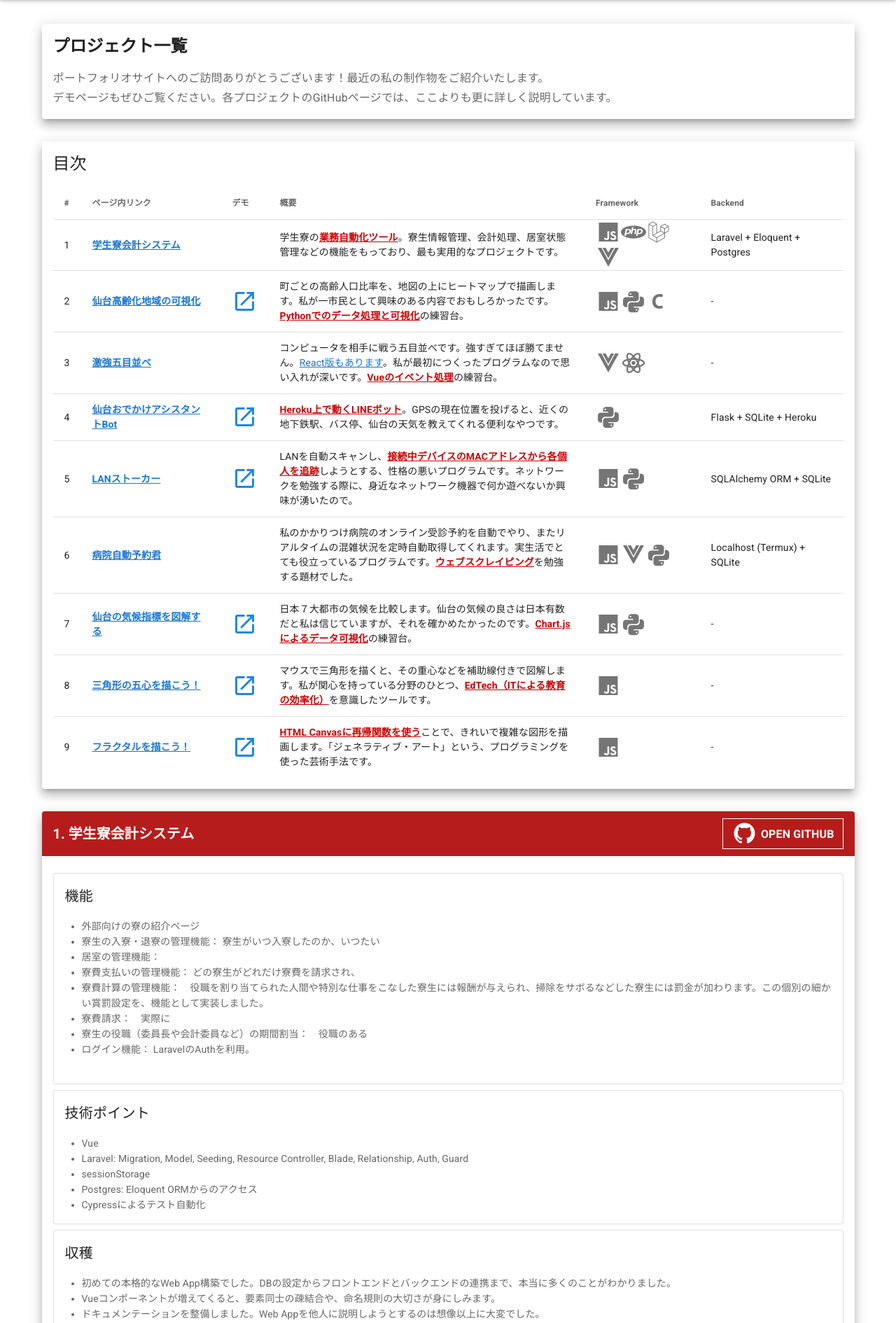
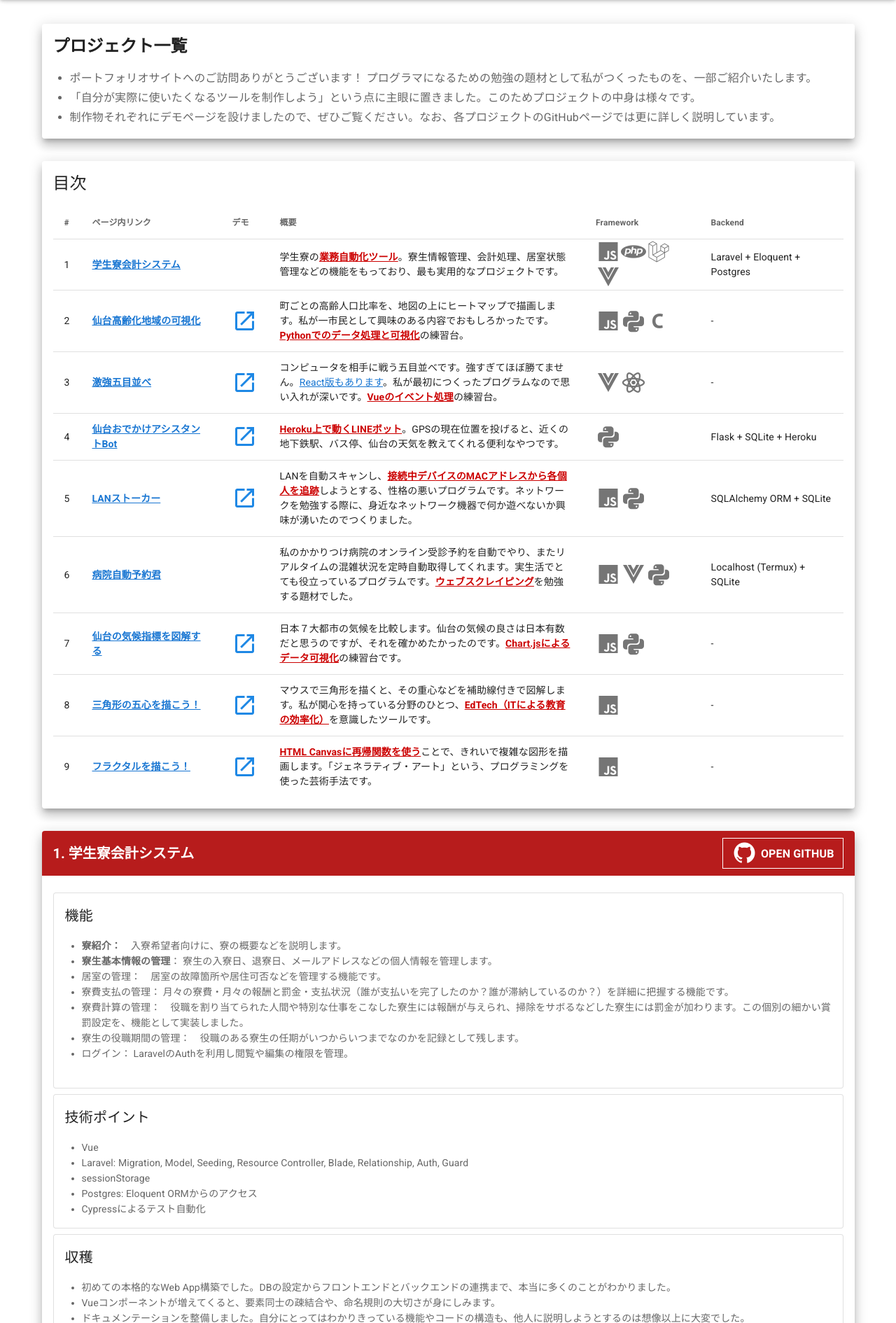
Before and after one commit to azureleaf/azureleaf.github.io, a Vue app: page /#/ in a window 1280 px wide. Shown: the part 50-1940 px from the top of the page at 70% size. Built offline with nearby package versions, Linux system fonts and the light colour scheme.

Commit message:
style: Explain projects

```diff
--- a/src/components/PortfolioHeader.vue
+++ b/src/components/PortfolioHeader.vue
@@ -1,6 +1,6 @@
 <template>
   <v-container>
-    <v-app-bar app color="pink darken-4" dark dense>
+    <v-app-bar app color="black" dark dense>
       <div class="d-flex align-center">
         <!-- <v-img
           alt="Vuetify Logo"
@@ -75,6 +75,6 @@ export default {
 .setFont {
   font-family: "Noto Serif JP", serif !important;
   /* font-family: "Noto Sans JP", sans-serif !important; */
-  letter-spacing: 3px !important;
+  letter-spacing: 2px !important;
 }
 </style>
--- a/src/views/Projects.vue
+++ b/src/views/Projects.vue
@@ -5,8 +5,18 @@
         >プロジェクト一覧</v-card-title
       >
       <v-card-subtitle class="subtitle-1">
-        ポートフォリオサイトへのご訪問ありがとうございます！最近の私の制作物をご紹介いたします。<br />
-        デモページもぜひご覧ください。各プロジェクトのGitHubページでは、ここよりも更に詳しく説明しています。
+        <ul>
+          <li>
+            ポートフォリオサイトへのご訪問ありがとうございます！
+            プログラマになるための勉強の題材として私がつくったものを、一部ご紹介いたします。
+          </li>
+          <li>
+            「自分が実際に使いたくなるツールを制作しよう」という点に主眼に置きました。このためプロジェクトの中身は様々です。
+          </li>
+          <li>
+            制作物それぞれにデモページを設けましたので、ぜひご覧ください。なお、各プロジェクトのGitHubページでは更に詳しく説明しています。
+          </li>
+        </ul>
       </v-card-subtitle>
     </v-card>
     <v-card elevation="10" class="my-8">
@@ -192,14 +202,13 @@ export default {
           frameworks: ["js", "php", "laravel", "vue"],
           backends: ["Laravel + Eloquent + Postgres"],
           funcs: [
-            "外部向けの寮の紹介ページ",
-            "寮生の入寮・退寮の管理機能： 寮生がいつ入寮したのか、いつたい",
-            "居室の管理機能：　",
-            "寮費支払いの管理機能： どの寮生がどれだけ寮費を請求され、",
-            "寮費計算の管理機能：　役職を割り当てられた人間や特別な仕事をこなした寮生には報酬が与えられ、掃除をサボるなどした寮生には罰金が加わります。この個別の細かい賞罰設定を、機能として実装しました。",
-            "寮費請求：　実際に",
-            "寮生の役職（委員長や会計委員など）の期間割当：　役職のある",
-            "ログイン機能： LaravelのAuthを利用。"
+            "<b>寮紹介：</b>　入寮希望者向けに、寮の概要などを説明します。",
+            "<b>寮生基本情報の管理</b>： 寮生の入寮日、退寮日、メールアドレスなどの個人情報を管理します。",
+            "居室の管理：　居室の故障箇所や居住可否などを管理する機能です。",
+            "寮費支払の管理： 月々の寮費・月々の報酬と罰金・支払状況（誰が支払いを完了したのか？誰が滞納しているのか？）を詳細に把握する機能です。",
+            "寮費計算の管理：　役職を割り当てられた人間や特別な仕事をこなした寮生には報酬が与えられ、掃除をサボるなどした寮生には罰金が加わります。この個別の細かい賞罰設定を、機能として実装しました。",
+            "寮生の役職期間の管理：　役職のある寮生の任期がいつからいつまでなのかを記録として残します。",
+            "ログイン： LaravelのAuthを利用し閲覧や編集の権限を管理。"
           ],
           funcImg: "",
           techs: [
@@ -212,7 +221,7 @@ export default {
           achvs: [
             "初めての本格的なWeb App構築でした。DBの設定からフロントエンドとバックエンドの連携まで、本当に多くのことがわかりました。",
             "Vueコンポーネントが増えてくると、要素同士の疎結合や、命名規則の大切さが身にしみます。",
-            "ドキュメンテーションを整備しました。Web Appを他人に説明しようとするのは想像以上に大変でした。"
+            "ドキュメンテーションを整備しました。自分にとってはわかりきっている機能やコードの構造も、他人に説明しようとするのは想像以上に大変でした。"
           ]
         },
         {
@@ -248,25 +257,31 @@ export default {
           identifier: "gomoku",
           desc:
             "コンピュータを相手に戦う五目並べです。強すぎてほぼ勝てません。<a href='https://github.com/azureleaf/gomoku'>React版もあります</a>。私が最初につくったプログラムなので思い入れが深いです。<u>Vueのイベント処理</u>の練習台。",
-          demourl: "",
-          githuburl: "",
+          demourl: "https://azureleaf.github.io/gomoku-vue/",
+          githuburl: "https://github.com/azureleaf/gomoku-vue",
           frameworks: ["vue", "react"],
           backends: [],
           funcs: [
             "人間側が盤面に石を置くと、<u>COM側が独自のアルゴリズムで盤面を評価し最善手（と思われる手）を返してきます。</u>",
-            "<u>「待った」の機能</u>や、<u>盤面サイズ変更</u>などの操作機能があります。",
-            "盤面動作に<u>SVGアニメーション</u>を使い、見た目の洗練さを高めています。"
+            "<u>盤面サイズ変更</u>やリセットの機能があります。",
+            "盤面動作に<u>SVGアニメーション</u>を使い、見た目の洗練さを高めています。",
+            "「勝者や引き分けを表示する」「ゲーム勝敗が確定した場合にはそれ以降のクリックを受け付けない」など、詳細も詰めました。"
           ],
           funcImg: "",
           techs: [
-            "VuetifyとCDNのフォント、配色、CSSのカスタマイズによる<u>ポップなデザインの世界観</u>にかなりこだわり工夫しました。",
+            "Vuetifyによるマテリアルデザイン、CDNによるWebフォント、配色、CSSのカスタマイズによる<u>ポップなデザインの世界観</u>にこだわりました。",
             "Vuexによる状態管理を多用しています。",
-            "SVG Pathアニメーション"
+            "SVG Pathアニメーションの利用。",
+            "１．　盤面へのユーザーのクリックを感知すると、そのマス目の座標情報をVuexに対して通知します。",
+            "２．　クリックされたマス目に「O」を記入します。",
+            "３．　Vuexが現在の盤面情報を受け取り、その盤面を評価します。評価にはテンプレートマッチングを行い、最善手を洗い出します。",
+            "４．　O（人間側プレイヤー）にとっての最善手スコアと、X（COM側プレイヤー）にとっての最善手を",
+            "５．　"
           ],
           achvs: [
-            "<u>Vuexによる状態管理</u>の基礎を理解しました。",
+            "<u>Vuexによる状態管理</u>を一通り理解しました。",
             "Vuetifyでの細かいCSS調整がわかりました。",
-            "デザインの細かな違いが、サイト全体の印象に相当大きな影響を与えることを実感しました。"
+            "デザインの細かな違いが、サイト全体の印象に相当大きな影響を与えることを実感しました。これは特にゲームや購買サイトなどで顕著だと思います。"
           ]
         },
         {
@@ -289,21 +304,20 @@ export default {
             "バス停と地下鉄駅の緯度経度情報は、国交省サイトから入手してデータ整形。<u>Element Tree</u>でXMLを解析するのに手こずりました。",
             "地下鉄時刻表は、<u>仙台市交通局ウェブサイトからウェブスクレイピング。</u>",
             "<u>球面三角法</u>により緯度経度の差分からメートル距離を算出。",
-            "市営バスの時刻表データが手に入らないので、このBotでは「バスがいつ発車するのか」がわかりません。<u>結局は情報の入手難度が、データ分析のネックになるんですね…</u>"
+            "市営バスの時刻表データが手に入らないので、このBotでは「バスがいつ発車するのか」がわかりません。<u>結局は情報の入手難度が、データ分析のネックになる</u>という…</u>"
           ],
           achvs: [
             "<u>LINE Messaging API</u>と<u>Herokuへのデプロイ</u>を学びました。Herokuサーバーがアメリカにあるせいで時間の処理が狂い、面食らったことも。",
             "<u>GPS位置情報</u>の処理に触れました。",
             "<u>Shell ScriptとFFMPEG</u>で動画を効率的に編集しました。",
-            "<u>Ngrok</u>の使いかたがわかりました。ただなぜかサーバーが反応しないときもあって苦労させられました。",
-            "プログラミングを勉強するにしても、身近に役に立つツールを作れると達成感もひとしおです。"
+            "<u>Ngrok</u>の使いかたがわかりました。ただなぜかサーバーが反応しないときもあって苦労させられました。"
           ]
         },
         {
           name: "LANストーカー",
           identifier: "stalker",
           desc:
-            "LANを自動スキャンし、<u>接続中デバイスのMACアドレスから各個人を追跡</u>しようとする、性格の悪いプログラムです。ネットワークを勉強する際に、身近なネットワーク機器で何か遊べないか興味が湧いたので。",
+            "LANを自動スキャンし、<u>接続中デバイスのMACアドレスから各個人を追跡</u>しようとする、性格の悪いプログラムです。ネットワークを勉強する際に、身近なネットワーク機器で何か遊べないか興味が湧いたのでつくりました。",
           demourl: "https://azureleaf.github.io/lan-device-stalker/",
           githuburl: "https://github.com/azureleaf/lan-device-stalker",
           frameworks: ["js", "py"],
@@ -311,19 +325,20 @@ export default {
           funcs: [
             "PythonからARPをブロードキャストで掛けて、反応があったデバイスのMACアドレスを記録します。",
             "このプログラムを指定した時間ごとに自動でかけ、その結果をSQLiteのDBに集積していきます",
-            "保存したデータを整形し、D3.jsを使って、ヒートマップに可視化します。",
-            "これにより、「どのパソコンが頻繁に使われているのか」「誰がいつ頃在室していたのか」などが推測できます。",
+            "保存したデータを整形し、D3.jsを使って、<u>ヒートマップとして可視化</u>します。",
+            "これにより、<u>「どのパソコンが頻繁に使われているのか」「誰がいつ頃在室していたのか」</u>などが推測できます。",
             "どのMACアドレスのNICが誰の所持品なのかは目視で判断するしかありませんが、それでも在室状況をかなり追えます。"
           ],
           funcImg: "",
           techs: [
-            "SQLAlchemy",
-            "ARP-SCANやScapyなどのネットワーク系有名ライブラリの利用",
-            "D3.jsによる可視化"
+            "<u>SQLAlchemy</u>により、SQL文を直接書くことなくDBを操作しています。",
+            "<u>ARP-SCAN</u>や<u>Scapy</u>などのネットワーク系有名ライブラリを利用。",
+            "D3.jsによる可視化。",
+            "Pythonのschedライブラリによるスケジューリング実行機能。"
           ],
           achvs: [
             "超有名な可視化ライブラリ<u>D3.js</u>の基礎がわかりました。",
-            "PythonのORMに触れました。"
+            "PythonのORMに触れました。PythonのORMは初めてでした。"
           ]
         },
         {
@@ -349,7 +364,7 @@ export default {
           name: "仙台の気候指標を図解する",
           identifier: "climate",
           desc:
-            "日本７大都市の気候を比較します。仙台の気候の良さは日本有数だと私は信じていますが、それを確かめたかったのです。<u>Chart.jsによるデータ可視化</u>の練習台。",
+            "日本７大都市の気候を比較します。仙台の気候の良さは日本有数だと思うのですが、それを確かめたかったのです。<u>Chart.jsによるデータ可視化</u>の練習台です。",
           demourl: "https://azureleaf.github.io/japan-city-climate/",
           githuburl: "https://github.com/azureleaf/japan-city-climate",
           frameworks: ["js", "py"],
```
